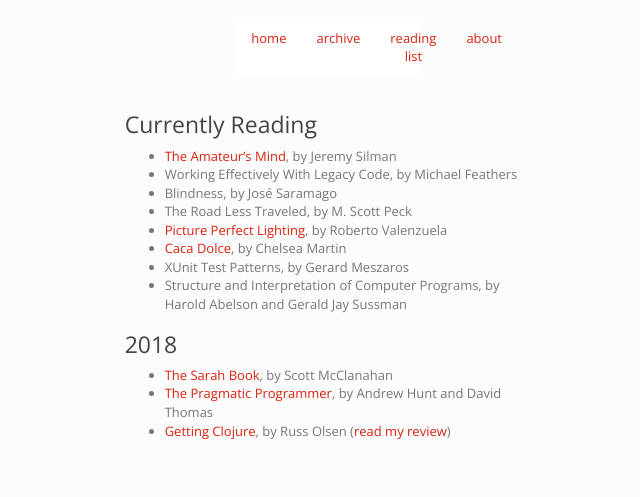
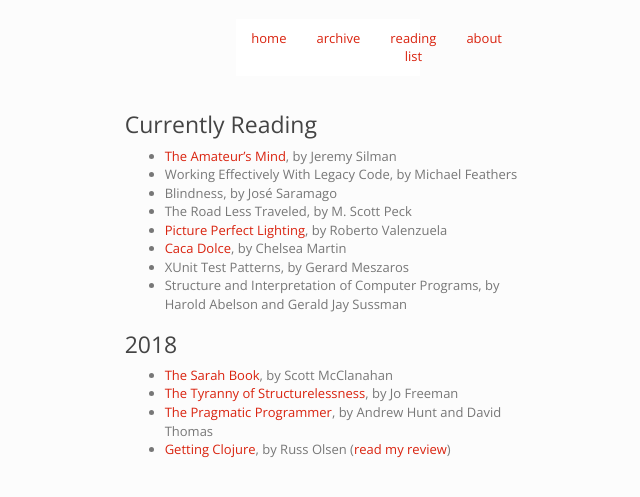
Before and after one commit to imtayadeway/imtayadeway.github.io, a Jekyll site: the page built from reading-list/index.md, in a window 1280 px wide. Shown: the top 497 px of the page, without its empty margins (312-952 px from the left). Built offline with Jekyll 4.4.1, drawn with Linux system fonts in a browser that asks for light colours.

Commit message:
Add tyranny/structurelessness

```diff
--- a/reading-list/index.md
+++ b/reading-list/index.md
@@ -17,6 +17,7 @@
 ### 2018
 
 - [The Sarah Book][the sarah book], by Scott McClanahan
+- [The Tyranny of Structurelessness][the tyranny of structurelessness], by Jo Freeman
 - [The Pragmatic Programmer][the pragmatic programmer], by Andrew Hunt and David Thomas
 - [Getting Clojure][getting clojure], by Russ Olsen ([read my review][getting clojure review])
 
@@ -28,3 +29,4 @@
 [the amateur's mind]: https://www.silmanjamespress.com/shop/chess/amateurs-mind-the-2nd-edition/
 [the pragmatic programmer]: https://pragprog.com/book/tpp/the-pragmatic-programmer
 [the sarah book]: https://nytyrant.com/collections/titles/products/pre-order-the-sarah-book-by-scott-mcclanahan
+[the tyranny of structurelessness]: http://www.jofreeman.com/joreen/tyranny.htm
```
